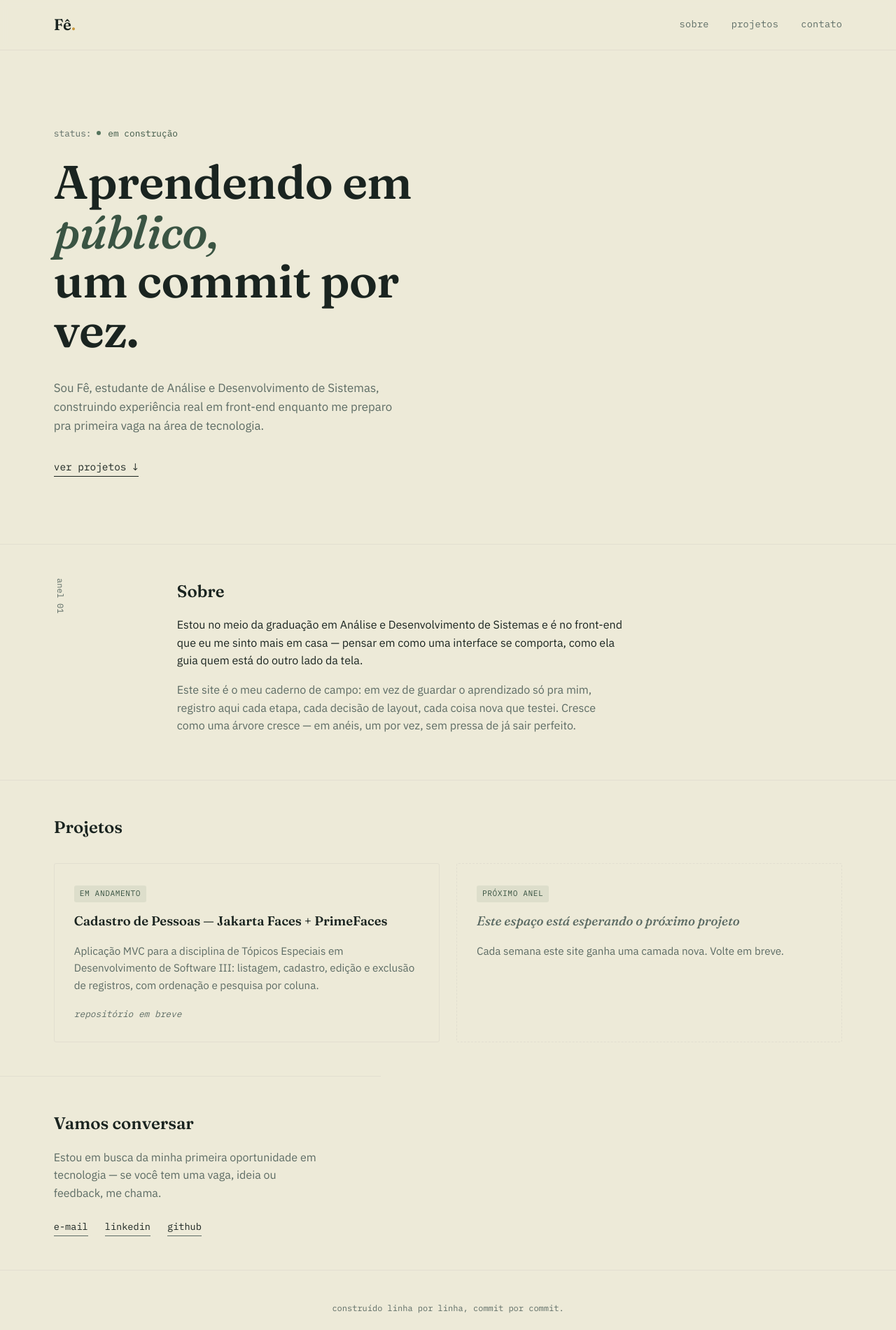
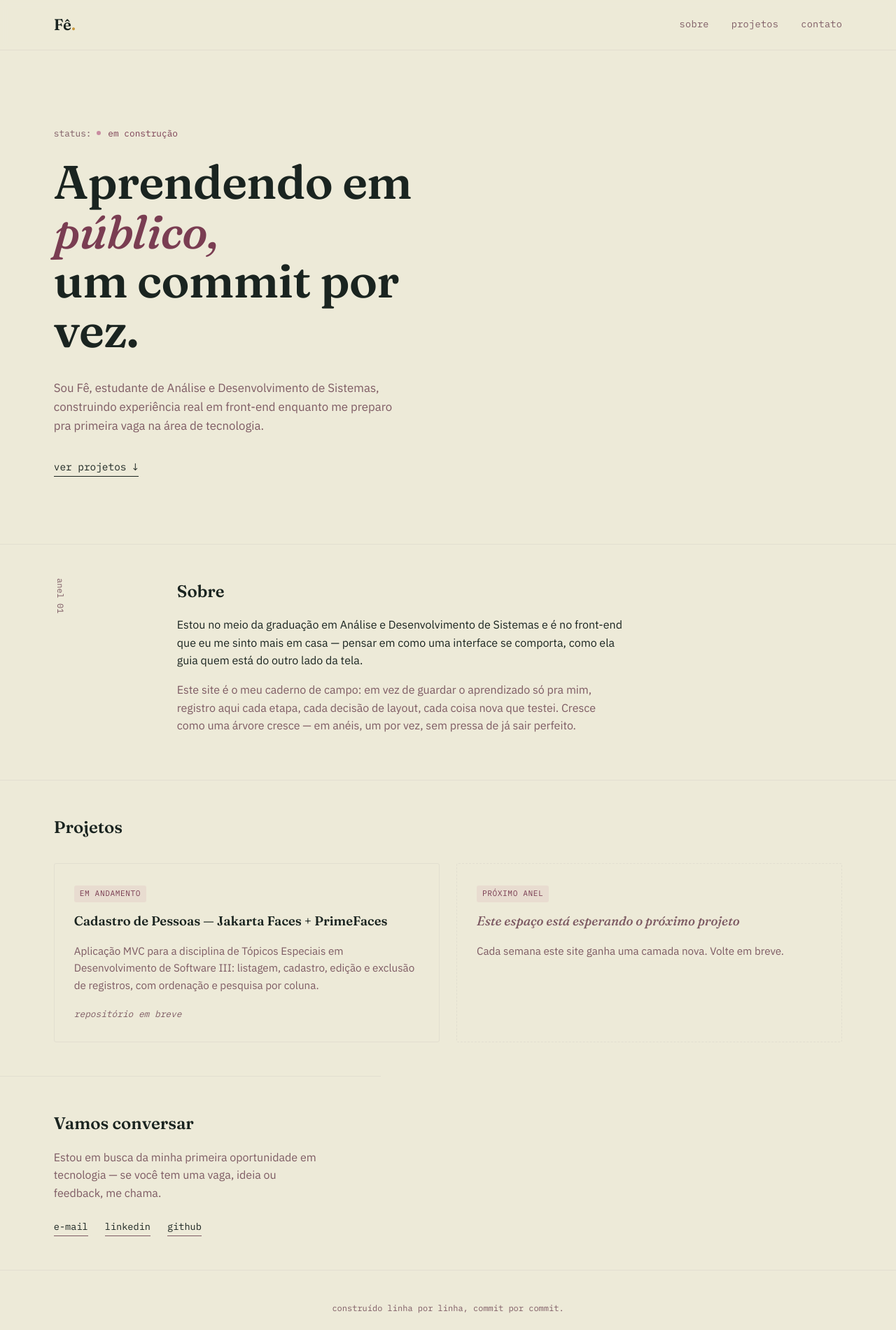
Before and after one commit to fernanda-code/Site-Pessoal, a plain HTML site: page index.html in a window 1280 px wide. Shown: the whole page at 70% size. Drawn offline with Linux system fonts and the light colour scheme.

Commit message:
fix: escurece tons de rosa para melhor legibilidade e adiciona links reais de contato

```diff
--- a/index.html
+++ b/index.html
@@ -105,9 +105,9 @@
       <h2>Vamos conversar</h2>
       <p>Estou em busca da minha primeira oportunidade em tecnologia — se você tem uma vaga, ideia ou feedback, me chama.</p>
       <div class="contact-links">
-        <a href="#" class="contact-link" aria-label="Enviar e-mail para Fê">e-mail</a>
-        <a href="#" class="contact-link" aria-label="Ver perfil de Fê no LinkedIn">linkedin</a>
-        <a href="#" class="contact-link" aria-label="Ver perfil de Fê no GitHub">github</a>
+        <a href="mailto:fernandamoresco8@gmail.com" class="contact-link" aria-label="Enviar e-mail para Fê">e-mail</a>
+        <a href="https://www.linkedin.com/in/fernanda-moresco" class="contact-link" aria-label="Ver perfil de Fê no LinkedIn" target="_blank" rel="noopener noreferrer">linkedin</a>
+        <a href="https://github.com/fernanda-code" class="contact-link" aria-label="Ver perfil de Fê no GitHub" target="_blank" rel="noopener noreferrer">github</a>
       </div>
     </section>
 
--- a/style.css
+++ b/style.css
@@ -5,10 +5,10 @@
   --ink: #1a2420;
   --parchment: #edead8;
   --parchment-dim: #e2ded0;
-  --moss: #52735c;
-  --moss-dark: #3a5443;
+  --rose: #c98ba0;
+  --rose-dark: #7a3d52;
   --amber: #c9973b;
-  --slate: #5c6b64;
+  --rose-slate: #7d5a63;
 
   --font-display: "Fraunces", serif;
   --font-body: "IBM Plex Sans", sans-serif;
@@ -83,7 +83,7 @@ section { padding: var(--gap) clamp(1.25rem, 6vw, 6rem); }
   left: 0;
   height: 3px;
   width: 0%;
-  background: linear-gradient(90deg, var(--moss), var(--amber));
+  background: linear-gradient(90deg, var(--rose), var(--amber));
   z-index: 200;
   transition: width 0.1s linear;
 }
@@ -118,11 +118,11 @@ section { padding: var(--gap) clamp(1.25rem, 6vw, 6rem); }
   font-family: var(--font-mono);
   font-size: 0.85rem;
   letter-spacing: 0.02em;
-  color: var(--slate);
+  color: var(--rose-slate);
   position: relative;
   padding-bottom: 2px;
 }
-.nav a:hover { color: var(--moss-dark); }
+.nav a:hover { color: var(--rose-dark); }
 .nav a::after {
   content: "";
   position: absolute;
@@ -161,11 +161,11 @@ section { padding: var(--gap) clamp(1.25rem, 6vw, 6rem); }
 .status-tag {
   font-family: var(--font-mono);
   font-size: 0.8rem;
-  color: var(--slate);
+  color: var(--rose-slate);
   margin-bottom: 1.5rem;
 }
 .status-live {
-  color: var(--moss-dark);
+  color: var(--rose-dark);
   position: relative;
   padding-left: 1rem;
 }
@@ -177,7 +177,7 @@ section { padding: var(--gap) clamp(1.25rem, 6vw, 6rem); }
   transform: translateY(-50%);
   width: 6px; height: 6px;
   border-radius: 50%;
-  background: var(--moss);
+  background: var(--rose);
   animation: pulse 2s infinite;
 }
 @keyframes pulse {
@@ -192,13 +192,13 @@ section { padding: var(--gap) clamp(1.25rem, 6vw, 6rem); }
 }
 .hero-title em {
   font-style: italic;
-  color: var(--moss-dark);
+  color: var(--rose-dark);
 }
 
 .hero-sub {
   max-width: 32rem;
   font-size: 1.05rem;
-  color: var(--slate);
+  color: var(--rose-slate);
   margin: 1.5rem 0 2rem;
 }
 
@@ -212,7 +212,7 @@ section { padding: var(--gap) clamp(1.25rem, 6vw, 6rem); }
   padding-bottom: 2px;
   transition: color 0.2s ease, border-color 0.2s ease;
 }
-.hero-cta:hover { color: var(--moss-dark); border-color: var(--moss-dark); }
+.hero-cta:hover { color: var(--rose-dark); border-color: var(--rose-dark); }
 
 /* ============================================
    SOBRE
@@ -228,11 +228,11 @@ section { padding: var(--gap) clamp(1.25rem, 6vw, 6rem); }
 .ring-label {
   font-family: var(--font-mono);
   font-size: 0.75rem;
-  color: var(--slate);
+  color: var(--rose-slate);
   writing-mode: vertical-rl;
 }
 .sobre-content { max-width: 40rem; }
-.sobre-content p { color: var(--slate); }
+.sobre-content p { color: var(--rose-slate); }
 .sobre-content p:first-of-type { color: var(--ink); }
 
 /* ============================================
@@ -255,14 +255,14 @@ section { padding: var(--gap) clamp(1.25rem, 6vw, 6rem); }
   transition: border-color 0.2s ease, transform 0.2s ease;
 }
 .project-card:hover {
-  border-color: var(--moss);
+  border-color: var(--rose);
   transform: translateY(-3px);
 }
 .project-card.placeholder {
   border-style: dashed;
-  color: var(--slate);
+  color: var(--rose-slate);
 }
-.project-card.placeholder h3 { color: var(--slate); font-style: italic; }
+.project-card.placeholder h3 { color: var(--rose-slate); font-style: italic; }
 
 .project-tag {
   display: inline-block;
@@ -270,20 +270,20 @@ section { padding: var(--gap) clamp(1.25rem, 6vw, 6rem); }
   font-size: 0.7rem;
   text-transform: uppercase;
   letter-spacing: 0.05em;
-  color: var(--moss-dark);
-  background: rgba(82, 115, 92, 0.1);
+  color: var(--rose-dark);
+  background: rgba(201, 139, 160, 0.15);
   padding: 0.2rem 0.5rem;
   border-radius: var(--radius);
   margin-bottom: 0.75rem;
 }
 .project-card h3 { font-size: 1.15rem; margin-bottom: 0.5rem; }
-.project-card p { color: var(--slate); font-size: 0.95rem; margin-bottom: 1rem; }
+.project-card p { color: var(--rose-slate); font-size: 0.95rem; margin-bottom: 1rem; }
 
 .project-link {
   font-family: var(--font-mono);
   font-size: 0.8rem;
 }
-.project-link.disabled { color: var(--slate); font-style: italic; }
+.project-link.disabled { color: var(--rose-slate); font-style: italic; }
 
 /* ============================================
    CONTATO
@@ -292,7 +292,7 @@ section { padding: var(--gap) clamp(1.25rem, 6vw, 6rem); }
   border-top: 1px solid var(--parchment-dim);
   max-width: 34rem;
 }
-.contato p { color: var(--slate); }
+.contato p { color: var(--rose-slate); }
 .contact-links {
   display: flex;
   gap: 1.5rem;
@@ -302,10 +302,10 @@ section { padding: var(--gap) clamp(1.25rem, 6vw, 6rem); }
   font-family: var(--font-mono);
   font-size: 0.85rem;
   text-decoration: none;
-  border-bottom: 1px solid var(--slate);
+  border-bottom: 1px solid var(--rose-slate);
   padding-bottom: 2px;
 }
-.contact-link:hover { border-color: var(--amber); color: var(--moss-dark); }
+.contact-link:hover { border-color: var(--amber); color: var(--rose-dark); }
 
 /* ============================================
    FOOTER
@@ -315,7 +315,7 @@ section { padding: var(--gap) clamp(1.25rem, 6vw, 6rem); }
   padding: 2rem;
   font-family: var(--font-mono);
   font-size: 0.75rem;
-  color: var(--slate);
+  color: var(--rose-slate);
   border-top: 1px solid var(--parchment-dim);
 }
 
```
